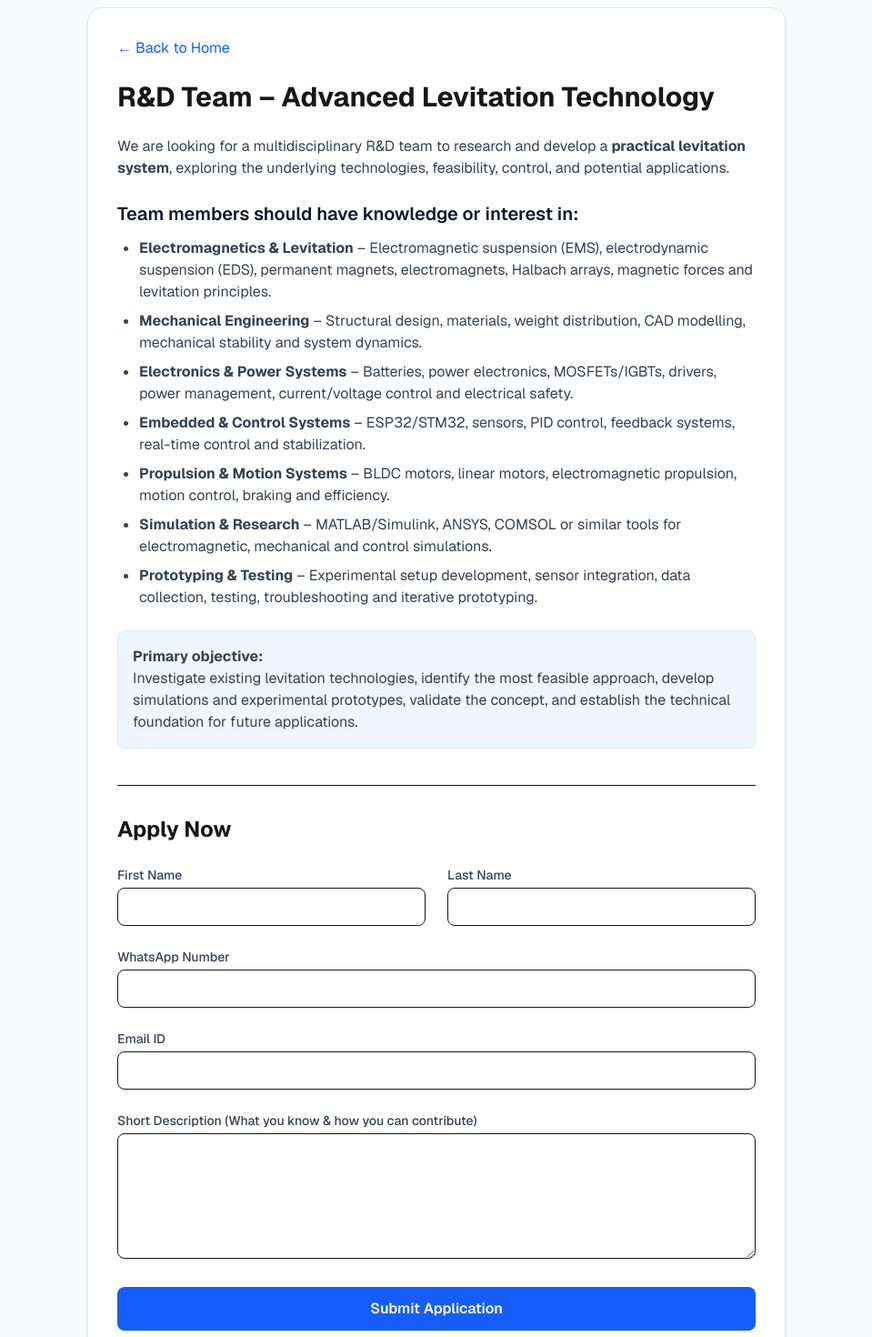
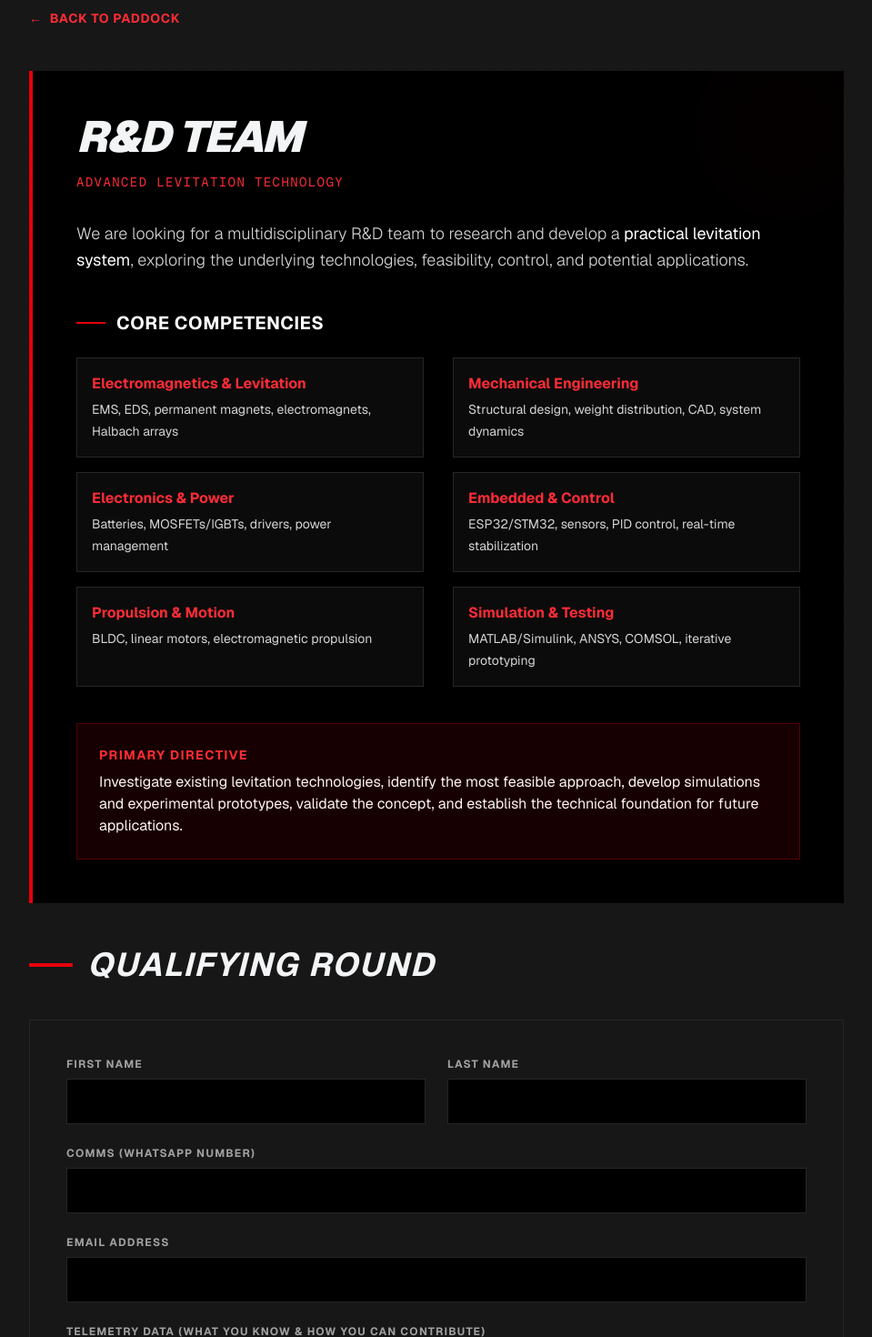
Before and after one commit to KevenMarini/Rec, a Next.js app: page /apply in a window 1280 px wide. Shown: the part 40-1510 px from the top of the page at 91% size, without its empty margins (160-1119 px from the left). Built offline with nearby package versions, Linux system fonts and the light colour scheme.

Commit message:
Apply Pole Position Motorsport Theme

```diff
--- a/src/app/apply/page.tsx
+++ b/src/app/apply/page.tsx
@@ -40,86 +40,124 @@ export default function ApplyPage() {
   };
 
   return (
-    <div className="min-h-screen bg-gray-50 py-12 px-4 font-sans">
-      <div className="max-w-3xl mx-auto bg-white p-8 rounded-2xl shadow-sm border border-gray-200">
-        <Link href="/" className="text-blue-600 hover:underline mb-6 inline-block">
-          &larr; Back to Home
+    <div className="min-h-screen bg-neutral-900 text-gray-100 font-sans selection:bg-red-600 selection:text-white py-12 px-4">
+      {/* Carbon Fiber Background Pattern */}
+      <div className="fixed inset-0 pointer-events-none" style={{
+        backgroundImage: 'radial-gradient(#333 1px, transparent 1px)',
+        backgroundSize: '20px 20px',
+        opacity: 0.1
+      }}></div>
+
+      <div className="max-w-4xl mx-auto relative z-10">
+        <Link href="/" className="inline-flex items-center text-red-500 hover:text-red-400 uppercase tracking-wider text-sm font-bold mb-12 group transition-colors">
+          <span className="transform transition-transform group-hover:-translate-x-2 mr-2">&larr;</span> Back to Paddock
         </Link>
 
-        <h1 className="text-3xl font-bold mb-6">R&D Team – Advanced Levitation Technology</h1>
+        <div className="bg-black border-l-4 border-red-600 p-8 md:p-12 mb-12 relative overflow-hidden">
+          <div className="absolute top-0 right-0 w-32 h-32 bg-red-600 opacity-5 blur-3xl rounded-full"></div>
 
-        <div className="prose max-w-none text-gray-700 mb-10">
-          <p className="mb-4">
-            We are looking for a multidisciplinary R&D team to research and develop a <strong>practical levitation system</strong>, exploring the underlying technologies, feasibility, control, and potential applications.
+          <h1 className="text-4xl md:text-5xl font-black uppercase italic tracking-tight mb-4">R&D Team</h1>
+          <p className="text-red-500 font-mono tracking-widest text-sm uppercase mb-8">Advanced Levitation Technology</p>
+
+          <div className="prose prose-invert max-w-none text-neutral-300">
+            <p className="mb-6 text-lg font-light leading-relaxed">
+              We are looking for a multidisciplinary R&D team to research and develop a <strong className="text-white">practical levitation system</strong>, exploring the underlying technologies, feasibility, control, and potential applications.
             </p>
 
-          <h3 className="text-xl font-semibold text-gray-900 mt-6 mb-3">Team members should have knowledge or interest in:</h3>
-          <ul className="list-disc pl-6 space-y-2 mb-6">
-            <li><strong>Electromagnetics & Levitation</strong> – Electromagnetic suspension (EMS), electrodynamic suspension (EDS), permanent magnets, electromagnets, Halbach arrays, magnetic forces and levitation principles.</li>
-            <li><strong>Mechanical Engineering</strong> – Structural design, materials, weight distribution, CAD modelling, mechanical stability and system dynamics.</li>
-            <li><strong>Electronics & Power Systems</strong> – Batteries, power electronics, MOSFETs/IGBTs, drivers, power management, current/voltage control and electrical safety.</li>
-            <li><strong>Embedded & Control Systems</strong> – ESP32/STM32, sensors, PID control, feedback systems, real-time control and stabilization.</li>
-            <li><strong>Propulsion & Motion Systems</strong> – BLDC motors, linear motors, electromagnetic propulsion, motion control, braking and efficiency.</li>
-            <li><strong>Simulation & Research</strong> – MATLAB/Simulink, ANSYS, COMSOL or similar tools for electromagnetic, mechanical and control simulations.</li>
-            <li><strong>Prototyping & Testing</strong> – Experimental setup development, sensor integration, data collection, testing, troubleshooting and iterative prototyping.</li>
-          </ul>
+            <h3 className="text-xl font-bold text-white mt-10 mb-6 uppercase tracking-wide flex items-center">
+              <span className="w-8 h-[2px] bg-red-600 mr-3 inline-block"></span>
+              Core Competencies
+            </h3>
 
-          <p className="bg-blue-50 p-4 rounded-lg border border-blue-100">
-            <strong>Primary objective:</strong><br />
-            Investigate existing levitation technologies, identify the most feasible approach, develop simulations and experimental prototypes, validate the concept, and establish the technical foundation for future applications.
-          </p>
+            <div className="grid grid-cols-1 md:grid-cols-2 gap-x-8 gap-y-4 mb-10">
+              <div className="border border-neutral-800 p-4 bg-neutral-900/50">
+                <strong className="text-red-500 block mb-1">Electromagnetics & Levitation</strong>
+                <span className="text-sm">EMS, EDS, permanent magnets, electromagnets, Halbach arrays</span>
+              </div>
+              <div className="border border-neutral-800 p-4 bg-neutral-900/50">
+                <strong className="text-red-500 block mb-1">Mechanical Engineering</strong>
+                <span className="text-sm">Structural design, weight distribution, CAD, system dynamics</span>
+              </div>
+              <div className="border border-neutral-800 p-4 bg-neutral-900/50">
+                <strong className="text-red-500 block mb-1">Electronics & Power</strong>
+                <span className="text-sm">Batteries, MOSFETs/IGBTs, drivers, power management</span>
+              </div>
+              <div className="border border-neutral-800 p-4 bg-neutral-900/50">
+                <strong className="text-red-500 block mb-1">Embedded & Control</strong>
+                <span className="text-sm">ESP32/STM32, sensors, PID control, real-time stabilization</span>
+              </div>
+              <div className="border border-neutral-800 p-4 bg-neutral-900/50">
+                <strong className="text-red-500 block mb-1">Propulsion & Motion</strong>
+                <span className="text-sm">BLDC, linear motors, electromagnetic propulsion</span>
+              </div>
+              <div className="border border-neutral-800 p-4 bg-neutral-900/50">
+                <strong className="text-red-500 block mb-1">Simulation & Testing</strong>
+                <span className="text-sm">MATLAB/Simulink, ANSYS, COMSOL, iterative prototyping</span>
+              </div>
             </div>
 
-        <hr className="my-8" />
+            <div className="bg-red-600/10 p-6 border border-red-600/30 text-red-50">
+              <strong className="uppercase tracking-widest text-red-500 block mb-2 text-sm">Primary Directive</strong>
+              Investigate existing levitation technologies, identify the most feasible approach, develop simulations and experimental prototypes, validate the concept, and establish the technical foundation for future applications.
+            </div>
+          </div>
+        </div>
 
-        <h2 className="text-2xl font-bold mb-6">Apply Now</h2>
+        <div className="flex items-center mb-10">
+          <div className="w-12 h-1 bg-red-600 mr-4"></div>
+          <h2 className="text-4xl font-bold uppercase italic tracking-wider">Qualifying Round</h2>
+        </div>
 
+        <div className="bg-neutral-900 border border-neutral-800 p-8 md:p-10">
           {status === 'success' ? (
-          <div className="bg-green-50 text-green-800 p-4 rounded-lg border border-green-200">
-            Thank you for applying! We will get back to you soon.
+            <div className="bg-green-500/10 border border-green-500/50 text-green-400 p-6 font-mono text-center uppercase tracking-widest">
+              Application Transmitted Successfully. Stand By.
             </div>
           ) : (
             <form onSubmit={handleSubmit} className="space-y-6">
               <div className="grid grid-cols-1 md:grid-cols-2 gap-6">
                 <div>
-                <label className="block text-sm font-medium text-gray-700 mb-1">First Name</label>
-                <input required type="text" name="firstName" value={formData.firstName} onChange={handleChange} className="w-full px-4 py-2 border rounded-lg focus:ring-2 focus:ring-blue-500 outline-none" />
+                  <label className="block text-xs font-bold text-neutral-400 uppercase tracking-widest mb-2">First Name</label>
+                  <input required type="text" name="firstName" value={formData.firstName} onChange={handleChange} className="w-full bg-black border border-neutral-800 px-4 py-3 text-white focus:border-red-600 focus:outline-none transition-colors" />
                 </div>
                 <div>
-                <label className="block text-sm font-medium text-gray-700 mb-1">Last Name</label>
-                <input required type="text" name="lastName" value={formData.lastName} onChange={handleChange} className="w-full px-4 py-2 border rounded-lg focus:ring-2 focus:ring-blue-500 outline-none" />
+                  <label className="block text-xs font-bold text-neutral-400 uppercase tracking-widest mb-2">Last Name</label>
+                  <input required type="text" name="lastName" value={formData.lastName} onChange={handleChange} className="w-full bg-black border border-neutral-800 px-4 py-3 text-white focus:border-red-600 focus:outline-none transition-colors" />
                 </div>
               </div>
 
               <div>
-              <label className="block text-sm font-medium text-gray-700 mb-1">WhatsApp Number</label>
-              <input required type="tel" name="whatsapp" value={formData.whatsapp} onChange={handleChange} className="w-full px-4 py-2 border rounded-lg focus:ring-2 focus:ring-blue-500 outline-none" />
+                <label className="block text-xs font-bold text-neutral-400 uppercase tracking-widest mb-2">Comms (WhatsApp Number)</label>
+                <input required type="tel" name="whatsapp" value={formData.whatsapp} onChange={handleChange} className="w-full bg-black border border-neutral-800 px-4 py-3 text-white focus:border-red-600 focus:outline-none transition-colors" />
               </div>
 
               <div>
-              <label className="block text-sm font-medium text-gray-700 mb-1">Email ID</label>
-              <input required type="email" name="email" value={formData.email} onChange={handleChange} className="w-full px-4 py-2 border rounded-lg focus:ring-2 focus:ring-blue-500 outline-none" />
+                <label className="block text-xs font-bold text-neutral-400 uppercase tracking-widest mb-2">Email Address</label>
+                <input required type="email" name="email" value={formData.email} onChange={handleChange} className="w-full bg-black border border-neutral-800 px-4 py-3 text-white focus:border-red-600 focus:outline-none transition-colors" />
               </div>
 
               <div>
-              <label className="block text-sm font-medium text-gray-700 mb-1">Short Description (What you know & how you can contribute)</label>
-              <textarea required name="description" rows={5} value={formData.description} onChange={handleChange} className="w-full px-4 py-2 border rounded-lg focus:ring-2 focus:ring-blue-500 outline-none"></textarea>
+                <label className="block text-xs font-bold text-neutral-400 uppercase tracking-widest mb-2">Telemetry Data (What you know & how you can contribute)</label>
+                <textarea required name="description" rows={5} value={formData.description} onChange={handleChange} className="w-full bg-black border border-neutral-800 px-4 py-3 text-white focus:border-red-600 focus:outline-none transition-colors resize-none"></textarea>
               </div>
 
               {status === 'error' && (
-              <div className="text-red-600 text-sm">Something went wrong. Please try again.</div>
+                <div className="text-red-500 text-sm font-mono uppercase">Transmission failed. Please retry.</div>
               )}
 
               <button
                 type="submit"
                 disabled={status === 'submitting'}
-              className="w-full bg-blue-600 hover:bg-blue-700 text-white font-semibold py-3 px-8 rounded-lg transition-colors disabled:opacity-50"
+                className="w-full bg-red-600 hover:bg-red-700 text-white font-bold py-4 px-8 transform skew-x-[-10deg] uppercase tracking-wider transition-all disabled:opacity-50 disabled:hover:scale-100 hover:scale-[1.02] mt-4"
               >
-              {status === 'submitting' ? 'Submitting...' : 'Submit Application'}
+                <span className="block transform skew-x-[10deg]">
+                  {status === 'submitting' ? 'Transmitting...' : 'Submit Application'}
+                </span>
               </button>
             </form>
           )}
         </div>
       </div>
+    </div>
   );
 }
--- a/src/app/page.tsx
+++ b/src/app/page.tsx
@@ -2,32 +2,55 @@ import Link from 'next/link';
 
 export default function Home() {
   return (
-    <div className="min-h-screen bg-gray-50 text-gray-900 font-sans">
+    <div className="min-h-screen bg-neutral-900 text-gray-100 font-sans selection:bg-red-600 selection:text-white">
+      {/* Carbon Fiber Background Pattern (Simulated with CSS) */}
+      <div className="fixed inset-0 pointer-events-none" style={{
+        backgroundImage: 'radial-gradient(#333 1px, transparent 1px)',
+        backgroundSize: '20px 20px',
+        opacity: 0.1
+      }}></div>
+
       {/* Hero Section */}
-      <header className="bg-blue-600 text-white py-20 text-center px-4">
-        <h1 className="text-5xl font-bold mb-4">[Your Team Name]</h1>
-        <p className="text-xl max-w-2xl mx-auto">Building the future, today.</p>
+      <header className="relative bg-black border-b-[4px] border-red-600 overflow-hidden py-32 px-4">
+        {/* Dynamic diagonal cuts */}
+        <div className="absolute top-0 right-0 w-1/2 h-full bg-neutral-900 transform skew-x-12 translate-x-32 -z-10 opacity-50"></div>
+        <div className="absolute top-0 right-0 w-1/3 h-full bg-red-600 transform skew-x-12 translate-x-48 -z-20 opacity-20 blur-xl"></div>
+
+        <div className="max-w-6xl mx-auto relative z-10 text-center md:text-left">
+          <p className="text-red-500 font-bold tracking-[0.2em] uppercase mb-4 text-sm">Pole Position Team</p>
+          <h1 className="text-6xl md:text-8xl font-black mb-6 uppercase tracking-tight italic">
+            Drive the <span className="text-transparent bg-clip-text bg-gradient-to-r from-red-500 to-orange-500">Future</span><br/>With Us.
+          </h1>
+          <p className="text-xl max-w-2xl text-neutral-400 mb-8 italic">
+            Claim Your Spot on the Grid.
+          </p>
+          <Link href="#grid" className="inline-block bg-red-600 hover:bg-red-700 text-white font-bold py-4 px-10 transform skew-x-[-10deg] uppercase tracking-wider transition-all hover:scale-105 hover:shadow-[0_0_20px_rgba(220,38,38,0.5)]">
+            <span className="block transform skew-x-[10deg]">Explore The Grid</span>
+          </Link>
+        </div>
       </header>
 
-      {/* About Us / Team Description */}
-      <section className="py-16 px-4 max-w-4xl mx-auto text-center">
-        <h2 className="text-3xl font-bold mb-6">Who We Are</h2>
-        <p className="text-lg text-gray-700 leading-relaxed">
+      {/* Pit Crew (Who We Are) */}
+      <section className="py-24 px-4 max-w-6xl mx-auto relative">
+        <div className="flex items-center mb-12">
+          <div className="w-12 h-1 bg-red-600 mr-4"></div>
+          <h2 className="text-4xl font-bold uppercase italic tracking-wider">Pit Crew</h2>
+        </div>
+        <div className="bg-black/50 p-8 md:p-12 border-l-4 border-red-600 backdrop-blur-sm">
+          <p className="text-xl text-neutral-300 leading-relaxed font-light">
             We are a team focused on turning existing technologies into the future. We believe innovation doesn't always mean starting from scratch—it means rethinking, improving, and combining what already exists to create something better for tomorrow.
           </p>
+        </div>
       </section>
 
-      {/* Project Description */}
-      <section className="py-16 px-4 max-w-4xl mx-auto bg-white shadow-sm rounded-xl">
-        <h2 className="text-3xl font-bold mb-6 text-center">Our Project</h2>
-        <p className="text-lg text-gray-700 text-center">
-          [Project Description Goes Here - Please update with your details]
-        </p>
-      </section>
+      {/* Telemetry (Project / Domains) */}
+      <section className="py-24 px-4 bg-black relative border-y border-neutral-800">
+        <div className="max-w-6xl mx-auto">
+          <div className="flex items-center mb-16 justify-end">
+            <h2 className="text-4xl font-bold uppercase italic tracking-wider text-right">Telemetry</h2>
+            <div className="w-12 h-1 bg-yellow-500 ml-4"></div>
+          </div>
 
-      {/* Domains / Roles */}
-      <section className="py-16 px-4 max-w-6xl mx-auto text-center">
-        <h2 className="text-3xl font-bold mb-8">Our Domains & Roles</h2>
           <div className="grid grid-cols-1 sm:grid-cols-2 md:grid-cols-3 lg:grid-cols-4 gap-6">
             {[
               { role: "Mechanical Engineer", desc: "Chassis/frame design, CAD, materials, vehicle dynamics" },
@@ -43,36 +66,41 @@ export default function Home() {
               { role: "Simulation/Testing Engineer", desc: "MATLAB/Simulink, ANSYS, stress analysis, data analysis" },
               { role: "UI/Monitoring Engineer", desc: "Real-time dashboard, telemetry, remote diagnostics" }
             ].map((domain, index) => (
-            <div key={index} className="p-6 bg-white shadow-sm rounded-xl border border-gray-100 flex flex-col items-center justify-center text-center">
-              <h3 className="font-semibold text-lg text-blue-900 mb-2">{domain.role}</h3>
-              <p className="text-sm text-gray-600">{domain.desc}</p>
+              <div key={index} className="group p-6 bg-neutral-900 hover:bg-neutral-800 transition-all border border-neutral-800 hover:border-red-600 relative overflow-hidden">
+                <div className="absolute top-0 right-0 w-8 h-8 bg-red-600 transform translate-x-4 -translate-y-4 rotate-45 opacity-0 group-hover:opacity-100 transition-opacity"></div>
+                <h3 className="font-bold text-lg text-white mb-3 uppercase tracking-wide">{domain.role}</h3>
+                <p className="text-sm text-neutral-400">{domain.desc}</p>
               </div>
             ))}
           </div>
+        </div>
       </section>
 
-      {/* Open Roles */}
-      <section className="py-16 px-4 max-w-4xl mx-auto bg-blue-50 rounded-xl mb-16">
-        <h2 className="text-3xl font-bold mb-8 text-center">Open Roles</h2>
+      {/* The Grid (Open Roles) */}
+      <section id="grid" className="py-24 px-4 max-w-6xl mx-auto relative">
+        <div className="flex items-center mb-12">
+          <div className="w-12 h-1 bg-red-600 mr-4"></div>
+          <h2 className="text-4xl font-bold uppercase italic tracking-wider">The Grid</h2>
+        </div>
 
-        <div className="bg-white p-8 rounded-xl shadow-md border border-gray-200">
+        <div className="bg-gradient-to-r from-neutral-900 to-black p-8 md:p-10 border border-neutral-800 hover:border-red-500 transition-colors">
           <div className="flex flex-col md:flex-row justify-between items-start md:items-center">
             <div>
-              <h3 className="text-2xl font-bold text-gray-900 mb-2">Research and Development</h3>
-              <p className="text-gray-600 mb-4 md:mb-0">Advanced Levitation Technology</p>
+              <h3 className="text-3xl font-black text-white mb-2 uppercase italic tracking-tight">Research and Development</h3>
+              <p className="text-red-500 font-mono tracking-widest text-sm uppercase">Advanced Levitation Technology</p>
             </div>
             <Link
               href="/apply"
-              className="inline-block bg-blue-600 hover:bg-blue-700 text-white font-semibold py-3 px-8 rounded-lg transition-colors"
+              className="mt-6 md:mt-0 inline-block bg-transparent border-2 border-red-600 hover:bg-red-600 text-white font-bold py-3 px-8 transform skew-x-[-10deg] uppercase tracking-wider transition-all"
             >
-              Apply Now
+              <span className="block transform skew-x-[10deg]">Enter Qualifying Round</span>
             </Link>
           </div>
         </div>
       </section>
 
-      <footer className="bg-gray-800 text-white py-8 text-center">
-        <p>© {new Date().getFullYear()} [Your Team Name]. All rights reserved.</p>
+      <footer className="bg-black py-12 text-center border-t-2 border-red-600">
+        <p className="text-neutral-500 uppercase tracking-widest text-sm font-bold italic">© {new Date().getFullYear()} Pole Position Team.</p>
       </footer>
     </div>
   );
```
Lines whose indentation alone changed are shown as unchanged.
